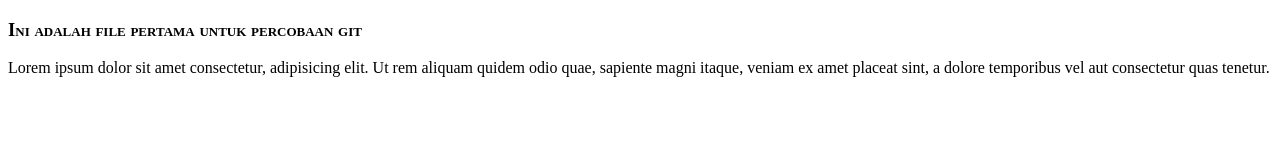
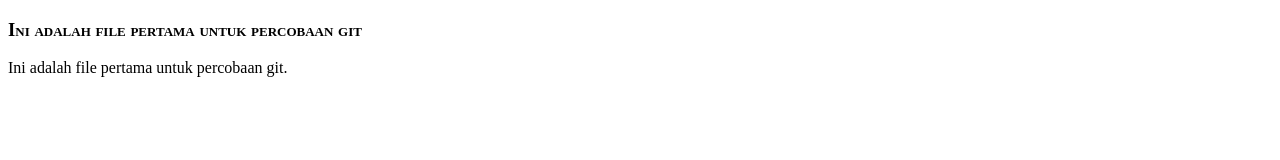
Before and after one commit to Aliaasafira/latihanGIT, a plain HTML site: page index.html in a window 1280 px wide. Drawn offline with Linux system fonts and the light colour scheme.

Commit message:
Update index.html from github

```diff
--- a/index.html
+++ b/index.html
@@ -5,6 +5,6 @@
     </head>
     <body>
         <h3 style="font-family: 'Times New Roman', Times, serif; font-variant: small-caps;">Ini adalah file pertama untuk percobaan git</h3>
-        <p>Lorem ipsum dolor sit amet consectetur, adipisicing elit. Ut rem aliquam quidem odio quae, sapiente magni itaque, veniam ex amet placeat sint, a dolore temporibus vel aut consectetur quas tenetur.</p>
+        <p>Ini adalah file pertama untuk percobaan git.</p>
     </body>
 </html>
```
